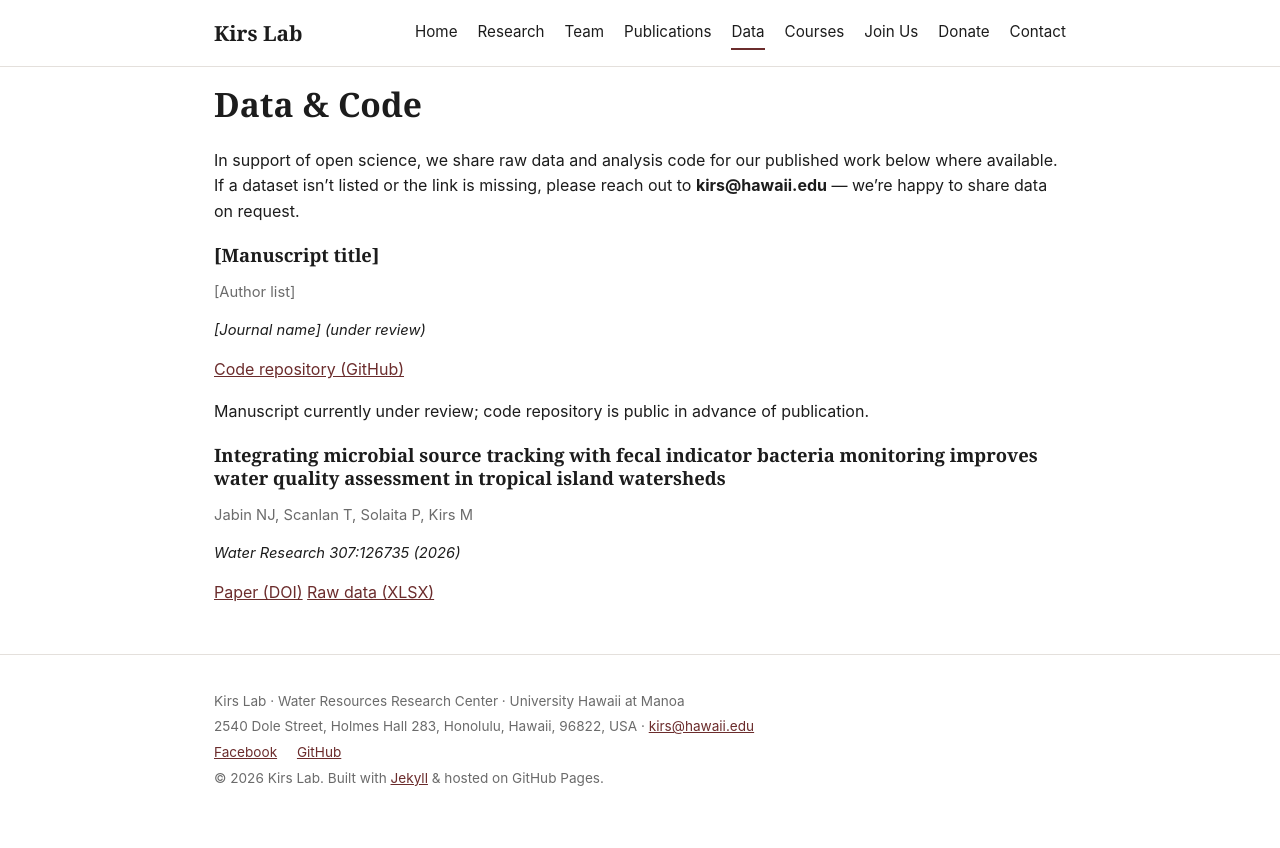
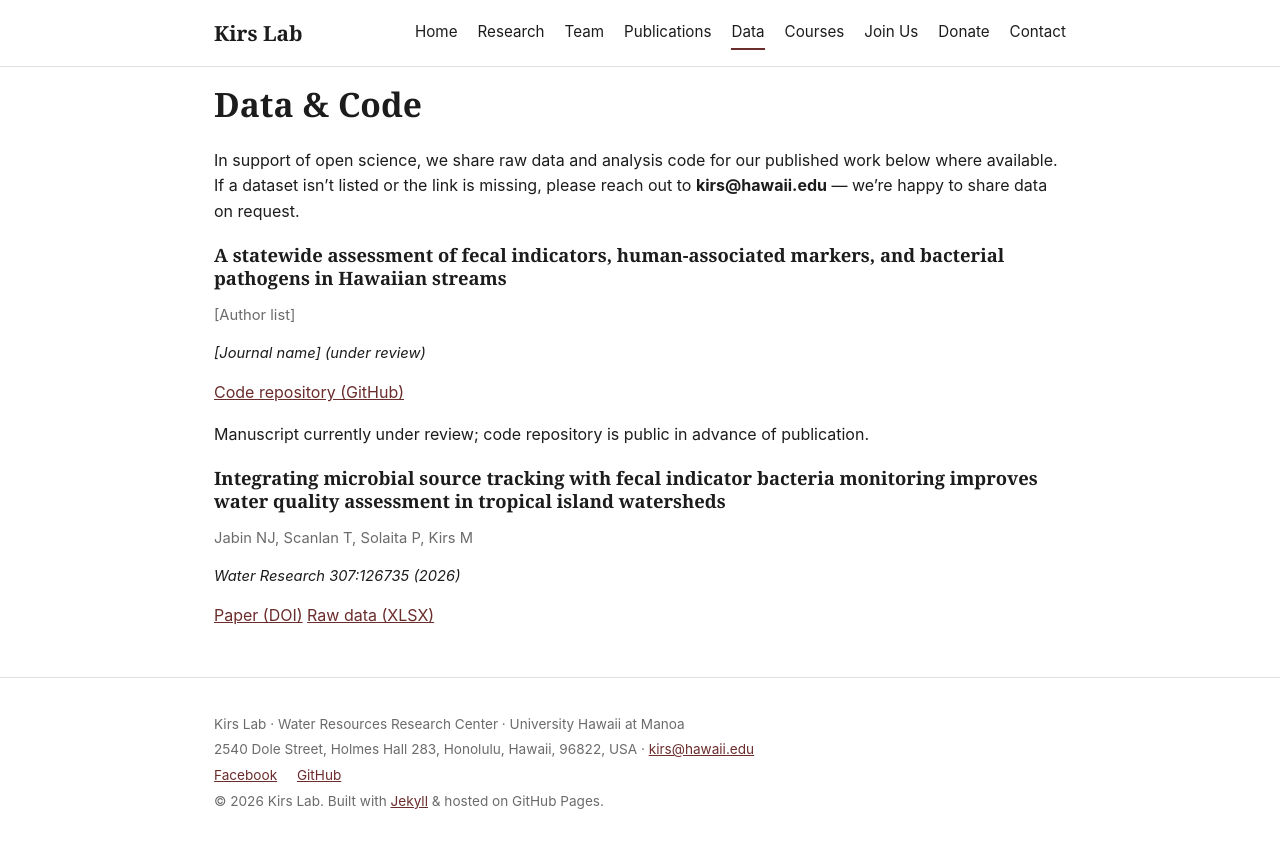
Before and after one commit to MarekKirs/marekkirs.github.io, a Jekyll site: the page built from data.md, in a window 1280 px wide. Shown: the top 848 px of the page. Built offline with Jekyll 4.4.1, drawn with Linux system fonts in a browser that asks for light colours.

Commit message:
Update datasets.yml

```diff
--- a/_data/datasets.yml
+++ b/_data/datasets.yml
@@ -2,7 +2,7 @@
 # Put the actual files in assets/data/<a-short-slug>/ (one folder per
 # manuscript) and point raw_data_file / code_file at that path.
 # Leave a field as "" to hide that link/badge for an entry.
-- title: "[Manuscript title]"
+- title: "A statewide assessment of fecal indicators, human-associated markers, and bacterial pathogens in Hawaiian streams"
   authors: "[Author list]"
   venue: "[Journal name] (under review)"
   doi_url: ""
@@ -10,6 +10,8 @@
   raw_data_file: ""
   code_file: ""
   notes: "Manuscript currently under review; code repository is public in advance of publication."
+
+
 
 - title: "Integrating microbial source tracking with fecal indicator bacteria monitoring improves water quality assessment in tropical island watersheds"
   authors: "Jabin NJ, Scanlan T, Solaita P, Kirs M"
```
